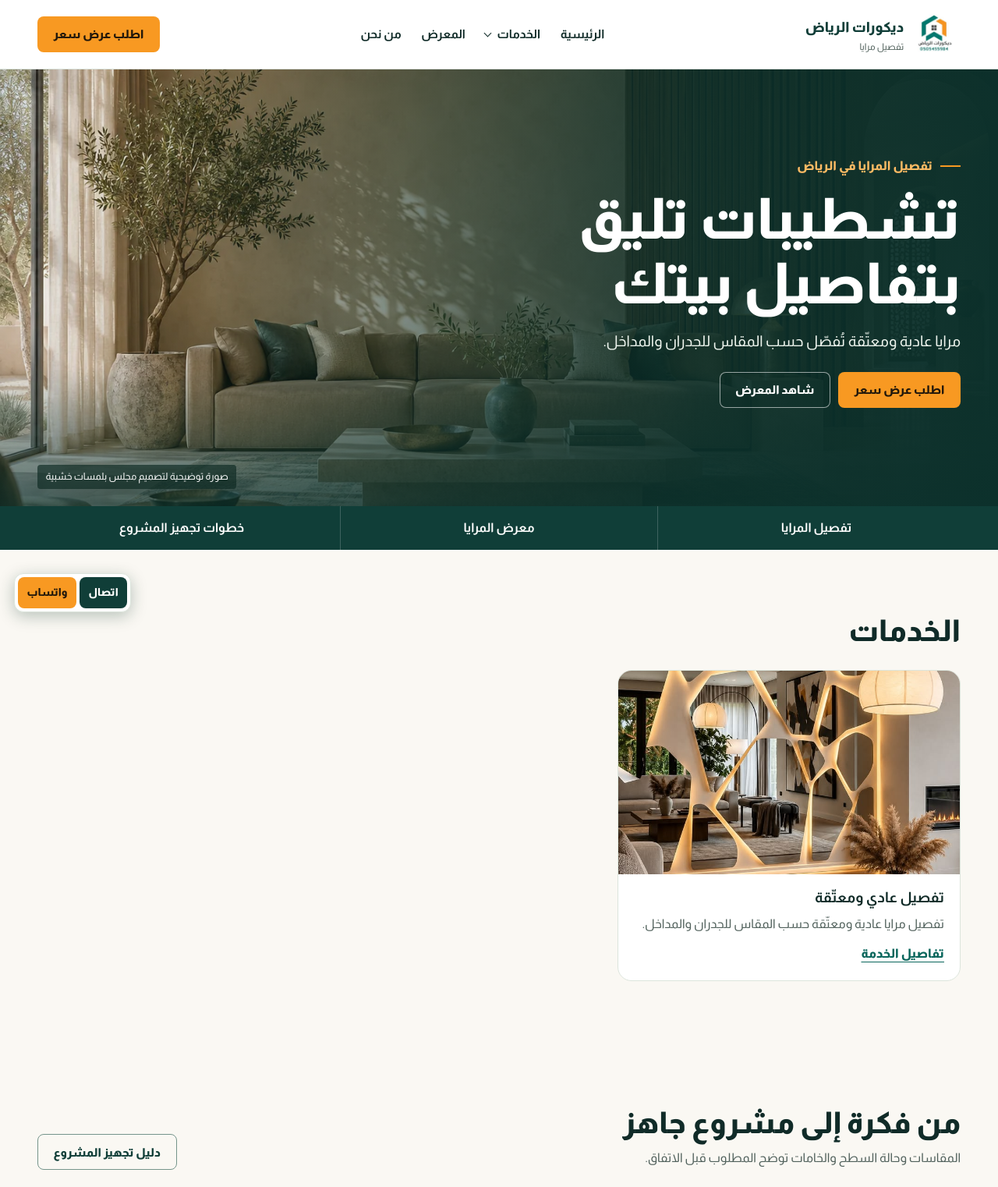
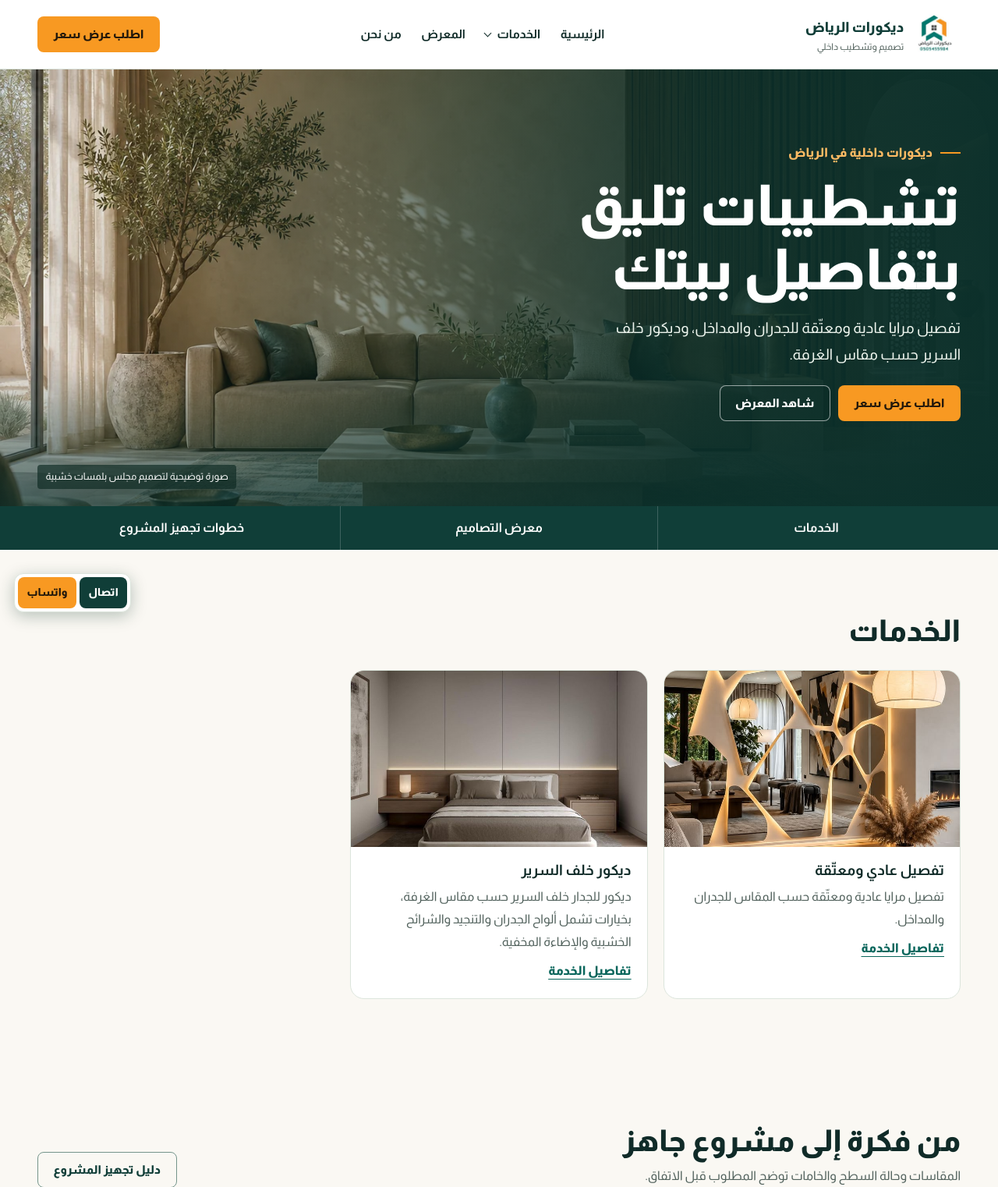
Before and after one commit to SulaimanAlsanani/riyadh-decor, a WordPress theme: template riyadh-decor/front-page.php in a window 1280 px wide. Shown: the top 1522 px of the page at 78% size. Run offline with PHP 8.4 and a stand-in for WordPress, Linux system fonts and the light colour scheme; the site name, menu and one post (Sample post) are stand-ins, and other content is empty; some libraries are stand-ins or nearby versions.

Commit message:
Add the bedroom headboard decor service

```diff
--- a/riyadh-decor/footer.php
+++ b/riyadh-decor/footer.php
@@ -2,7 +2,7 @@
     <div class="rd-shell rd-footer-grid">
         <div>
             <a class="rd-footer-brand" href="<?php echo esc_url(rd_url()); ?>"><img src="<?php echo esc_url(rd_logo_url()); ?>" alt="" width="68" height="68"><strong>ديكورات الرياض</strong></a>
-            <p>تفصيل مرايا عادية ومعتّقة للمنازل والفلل في الرياض.</p>
+            <p>تفصيل المرايا وديكور خلف السرير للمنازل والفلل في الرياض.</p>
         </div>
         <div>
             <h2>روابط سريعة</h2>
--- a/riyadh-decor/front-page.php
+++ b/riyadh-decor/front-page.php
@@ -6,9 +6,9 @@ $services = rd_services();
     <section class="rd-hero" aria-labelledby="rd-hero-title">
         <?php rd_image('majlis', ['alt' => '', 'loading' => 'eager', 'fetchpriority' => 'high', 'sizes' => '100vw', 'class' => 'rd-hero-image']); ?>
         <div class="rd-shell rd-hero-content">
-            <p class="rd-kicker">تفصيل المرايا في الرياض</p>
+            <p class="rd-kicker">ديكورات داخلية في الرياض</p>
             <h1 id="rd-hero-title"><?php echo esc_html(get_theme_mod('rd_hero_title', 'تشطيبات تليق بتفاصيل بيتك')); ?></h1>
-            <p><?php echo esc_html(get_theme_mod('rd_hero_text', 'مرايا عادية ومعتّقة تُفصّل حسب المقاس للجدران والمداخل.')); ?></p>
+            <p><?php echo esc_html(get_theme_mod('rd_hero_text', 'تفصيل مرايا عادية ومعتّقة للجدران والمداخل، وديكور خلف السرير حسب مقاس الغرفة.')); ?></p>
             <div class="rd-actions">
                 <a class="rd-button rd-button-solid" href="#request">اطلب عرض سعر</a>
                 <a class="rd-button rd-button-light" href="<?php echo esc_url(rd_url('gallery')); ?>">شاهد المعرض</a>
@@ -18,8 +18,8 @@ $services = rd_services();
     </section>
 
     <div class="rd-jump"><div class="rd-shell">
-        <a href="#services">تفصيل المرايا</a>
-        <a href="<?php echo esc_url(rd_url('gallery')); ?>">معرض المرايا</a>
+        <a href="#services">الخدمات</a>
+        <a href="<?php echo esc_url(rd_url('gallery')); ?>">معرض التصاميم</a>
         <a href="#steps">خطوات تجهيز المشروع</a>
     </div></div>
 
@@ -44,7 +44,7 @@ $services = rd_services();
             <p>اذكر المقاسات وحالة السطح والخامة اللي تفضّلها. تقدر ترفق صور المكان في واتساب بعد فتح المحادثة.</p>
             <?php rd_faq([
                 'كيف يتحدد عرض السعر؟' => 'يُراجع المقاس الفعلي وحالة الموقع والخامات ونطاق التجهيز والتوريد والتركيب لكل طلب.',
-                'متى أقدر أعتمد التشطيب؟' => 'بعد مقارنة عينات المرايا الصافية والمعتّقة في الإضاءة الفعلية للمكان.',
+                'متى أقدر أعتمد التشطيب؟' => 'بعد مقارنة عينات الخامات والتشطيبات في الإضاءة الفعلية للمكان.',
             ]); ?>
         </div>
         <?php rd_request_form(); ?>
--- a/riyadh-decor/functions.php
+++ b/riyadh-decor/functions.php
@@ -26,7 +26,7 @@ add_action('customize_register', function ($customize) {
         'rd_whatsapp' => ['رقم واتساب بالصيغة الدولية', '966505455984'],
         'rd_location' => ['منطقة الخدمة', 'الرياض، السعودية'],
         'rd_hero_title' => ['عنوان الواجهة الرئيسية', 'تشطيبات تليق بتفاصيل بيتك'],
-        'rd_hero_text' => ['وصف الواجهة الرئيسية', 'مرايا عادية ومعتّقة تُفصّل حسب المقاس للجدران والمداخل.'],
+        'rd_hero_text' => ['وصف الواجهة الرئيسية', 'تفصيل مرايا عادية ومعتّقة للجدران والمداخل، وديكور خلف السرير حسب مقاس الغرفة.'],
     ] as $key => [$label, $default]) {
         $customize->add_setting($key, ['default' => $default, 'sanitize_callback' => 'sanitize_text_field']);
         $customize->add_control($key, [
@@ -104,7 +104,7 @@ function rd_service_for_post($post_id) {
 
 function rd_description() {
     if (is_front_page()) {
-        return 'ديكورات الرياض لتفصيل المرايا العادية والمعتّقة حسب المقاس. شاهد التصاميم واطلب عرض سعر.';
+        return 'ديكورات الرياض لتفصيل المرايا العادية والمعتّقة وديكور خلف السرير حسب المقاس. شاهد التصاميم واطلب عرض سعر.';
     }
     $current = get_queried_object();
     if ($current instanceof WP_Post) {
@@ -118,8 +118,8 @@ function rd_description() {
             return $description;
         }
         $descriptions = [
-            'services' => 'تفصيل مرايا عادية ومعتّقة حسب المقاس في الرياض.',
-            'gallery' => 'معرض تصاميم المرايا العادية والمعتّقة للجدران والمداخل.',
+            'services' => 'تفصيل المرايا العادية والمعتّقة وديكور خلف السرير حسب المقاس في الرياض.',
+            'gallery' => 'معرض تصاميم المرايا العادية والمعتّقة وديكور الجدار خلف السرير.',
             'guides' => 'أدلة ديكورات الرياض لاختيار الخامات والألوان وتجهيز المقاسات ومراجعة جودة التشطيب.',
             'contact' => 'اتصل بديكورات الرياض أو جهّز طلب عرض سعر وأرسله عبر واتساب.',
         ];
--- a/riyadh-decor/header.php
+++ b/riyadh-decor/header.php
@@ -15,7 +15,7 @@
         <?php else: ?>
             <a class="rd-brand" href="<?php echo esc_url(rd_url()); ?>">
                 <img src="<?php echo esc_url(rd_asset('logo.png')); ?>" width="70" height="70" alt="شعار ديكورات الرياض">
-                <span>ديكورات الرياض<small>تفصيل مرايا</small></span>
+                <span>ديكورات الرياض<small>تصميم وتشطيب داخلي</small></span>
             </a>
         <?php endif; ?>
         <button class="rd-menu-toggle" type="button" aria-expanded="false" aria-controls="rd-navigation" hidden>القائمة</button>
--- a/riyadh-decor/inc/catalog.php
+++ b/riyadh-decor/inc/catalog.php
@@ -7,12 +7,28 @@ function rd_services() {
         'mirrors' => [
             'name' => 'تفصيل عادي ومعتّقة', 'short' => 'المرايا', 'image' => 'mirror-backlit-organic.jpg',
             'portfolio' => array_keys(rd_mirror_media()),
+            'gallery_title' => 'صور المرايا العادية والمعتّقة',
             'alt' => 'مرايا مفصّلة بأشكال عضوية وإضاءة خلفية دافئة',
             'intro' => 'تفصيل مرايا عادية ومعتّقة حسب المقاس للجدران والمداخل.',
             'choices' => ['مرايا صافية أو معتّقة بتأثير ذهبي أو برونزي', 'ألواح طولية وتقسيمات هندسية وأشكال عضوية', 'إضاءة خلفية لبعض التصاميم حسب تجهيز الموقع'],
             'checks' => ['أرسل صورة الجدار مع عرضه وارتفاعه.', 'حدّد مواقع المقابس ونقاط الإضاءة.', 'اختر شكل حواف المرآة والتقسيم الذي يناسب المساحة.'],
             'price' => 'تتأثر التكلفة بمقاس المرآة ونوع الزجاج والتقسيمات وطريقة التثبيت وتجهيزات الإضاءة.',
             'faq' => ['ما الفرق بين المرايا العادية والمعتّقة؟' => 'تعطي المرآة العادية انعكاسًا واضحًا، بينما تضيف المعتّقة أثرًا لونيًا أو نقشًا يختلف حسب التشطيب.'],
+            'guides' => [],
+        ],
+        'bedrooms' => [
+            'name' => 'ديكور خلف السرير', 'short' => 'خلفيات السرير', 'image' => 'bedroom-backlit-panels.jpg',
+            'portfolio' => array_keys(rd_bedroom_media()),
+            'gallery_title' => 'صور ديكور خلف السرير',
+            'alt' => 'جدار خلف السرير بألواح هادئة وشريط خشبي وإضاءة مخفية',
+            'intro' => 'ديكور للجدار خلف السرير حسب مقاس الغرفة، بخيارات تشمل ألواح الجدران والتنجيد والشرائح الخشبية والإضاءة المخفية.',
+            'choices' => ['ألواح جدارية سادة أو بتقسيمات طولية وهندسية', 'خلفيات منجّدة أو شرائح خشبية مع مرايا جانبية', 'إضاءة مخفية أو جانبية بحسب التصميم وتجهيز الغرفة'],
+            'checks' => ['أرسل صورة الجدار وعرضه وارتفاعه.', 'حدّد عرض السرير ومواقع المقابس ونقاط الإضاءة.', 'أرسل صورة التصميم الذي تفضّله من المعرض.'],
+            'price' => 'تتأثر التكلفة بمقاس الجدار والخامات المختارة وتفاصيل التقسيم والتنجيد وتجهيزات الإضاءة.',
+            'faq' => [
+                'هل يُفصّل الديكور حسب مقاس الجدار؟' => 'يُوزّع التصميم بحسب مقاس الجدار وعرض السرير والمساحة المتاحة للطاولات الجانبية.',
+                'هل يمكن إضافة إضاءة مخفية؟' => 'يمكن إدراجها ضمن التصميم بعد تحديد أماكن التغذية الكهربائية وطريقة تثبيت الألواح.',
+            ],
             'guides' => [],
         ],
     ];
@@ -31,6 +47,22 @@ function rd_mirror_media() {
         'mirror-diagonal-wall.jpg' => ['جدار مرايا بخطوط هندسية مائلة', 736, 981],
         'mirror-sculpted-pieces.jpg' => ['قطع مرايا غير منتظمة بحواف منحنية', 736, 736],
     ];
+}
+
+function rd_bedroom_media() {
+    return [
+        'bedroom-backlit-panels.jpg' => ['ألواح جدارية هادئة مع شريط خشبي وإضاءة مخفية', 735, 812],
+        'bedroom-botanical-wall.jpg' => ['جدار بنقشة نباتية مع مرآة دائرية مضاءة', 736, 736],
+        'bedroom-upholstery-and-slats.jpg' => ['خلفية منجّدة مع شرائح خشبية ومرايا جانبية', 736, 920],
+        'bedroom-cream-upholstery.jpg' => ['ألواح منجّدة بلون كريمي مع مرايا جانبية وإنارة رأسية', 736, 971],
+        'bedroom-lit-wood-slats.jpg' => ['ألواح سادة بين شرائح خشبية بإضاءة دافئة', 676, 1200],
+        'bedroom-matte-panels.jpg' => ['ألواح مطفية بإضاءة خطية خلف رأس السرير', 736, 735],
+        'bedroom-wood-panels.jpg' => ['خلفية خشبية بتقسيمات هندسية وإنارة جانبية', 736, 1160],
+    ];
+}
+
+function rd_gallery_media() {
+    return rd_mirror_media() + rd_bedroom_media();
 }
 
 function rd_media() {
--- a/riyadh-decor/inc/components.php
+++ b/riyadh-decor/inc/components.php
@@ -7,13 +7,13 @@ function rd_media_filename($key) {
 
 function rd_image($key, $attributes = []) {
     $media = rd_media();
-    $mirror = rd_mirror_media()[$key] ?? null;
-    if (!isset($media[$key]) && !$mirror) {
+    $photo = rd_gallery_media()[$key] ?? null;
+    if (!isset($media[$key]) && !$photo) {
         return;
     }
-    $attributes += ['alt' => $mirror[0] ?? $media[$key], 'loading' => 'lazy', 'decoding' => 'async'];
+    $attributes += ['alt' => $photo[0] ?? $media[$key], 'loading' => 'lazy', 'decoding' => 'async'];
     $dimensions = ['majlis' => [1440, 960], 'painting-service' => [864, 576]];
-    [$width, $height] = $mirror ? [$mirror[1], $mirror[2]] : ($dimensions[$key] ?? [504, 504]);
+    [$width, $height] = $photo ? [$photo[1], $photo[2]] : ($dimensions[$key] ?? [504, 504]);
     printf('<img src="%s" width="%d" height="%d"', esc_url(rd_asset(rd_media_filename($key))), $width, $height);
     if ($key === 'majlis') {
         printf(' srcset="%s 768w, %s 1440w" sizes="%s"', esc_url(rd_asset('majlis-sm.webp')), esc_url(rd_asset('majlis.webp')), esc_attr($attributes['sizes'] ?? '(max-width: 740px) 95vw, 50vw'));
@@ -81,7 +81,7 @@ function rd_service_cards($services) {
 
 function rd_image_gallery($keys, $specialty = '') {
     $service = rd_services()[$specialty] ?? null;
-    $media = rd_media() + array_map(static fn($photo) => $photo[0], rd_mirror_media());
+    $media = rd_media() + array_map(static fn($photo) => $photo[0], rd_gallery_media());
     ?>
     <div class="rd-photo-grid" data-gallery>
         <?php foreach ($keys as $key): ?>
--- a/scripts/blueprint.json
+++ b/scripts/blueprint.json
@@ -7,7 +7,7 @@
     },
     {
       "step": "runPHP",
-      "code": "<?php require '/wordpress/wp-load.php'; $demo = get_page_by_path('hello-world', OBJECT, 'post'); if ($demo) { wp_update_post(['ID' => $demo->ID, 'post_status' => 'draft']); } $sample = get_page_by_path('sample-page'); if ($sample) { wp_update_post(['ID' => $sample->ID, 'post_status' => 'draft']); } $privacy = get_page_by_path('privacy-policy'); if ($privacy && $privacy->post_status === 'draft') { wp_update_post(['ID' => $privacy->ID, 'post_title' => 'سياسة الخصوصية', 'post_content' => '', 'post_status' => 'publish']); } update_option('blogname', 'ديكورات الرياض'); update_option('blogdescription', 'تفصيل المرايا في الرياض'); $result = rd_seed_content(); if (is_wp_error($result)) { throw new RuntimeException($result->get_error_message()); } global $wp_rewrite; $wp_rewrite->set_permalink_structure('/%postname%/'); flush_rewrite_rules(false);"
+      "code": "<?php require '/wordpress/wp-load.php'; $demo = get_page_by_path('hello-world', OBJECT, 'post'); if ($demo) { wp_update_post(['ID' => $demo->ID, 'post_status' => 'draft']); } $sample = get_page_by_path('sample-page'); if ($sample) { wp_update_post(['ID' => $sample->ID, 'post_status' => 'draft']); } $privacy = get_page_by_path('privacy-policy'); if ($privacy && $privacy->post_status === 'draft') { wp_update_post(['ID' => $privacy->ID, 'post_title' => 'سياسة الخصوصية', 'post_content' => '', 'post_status' => 'publish']); } update_option('blogname', 'ديكورات الرياض'); update_option('blogdescription', 'تفصيل المرايا وديكور خلف السرير في الرياض'); $result = rd_seed_content(); if (is_wp_error($result)) { throw new RuntimeException($result->get_error_message()); } global $wp_rewrite; $wp_rewrite->set_permalink_structure('/%postname%/'); flush_rewrite_rules(false);"
     }
   ]
 }
```
Also changed, not shown: riyadh-decor/page.php (+14 -9 lines), riyadh-decor/assets/bedroom-backlit-panels.jpg (added), riyadh-decor/assets/bedroom-botanical-wall.jpg (added), riyadh-decor/assets/bedroom-cream-upholstery.jpg (added), riyadh-decor/assets/bedroom-lit-wood-slats.jpg (added), riyadh-decor/assets/bedroom-matte-panels.jpg (added), riyadh-decor/assets/bedroom-upholstery-and-slats.jpg (added), riyadh-decor/assets/bedroom-wood-panels.jpg (added).
